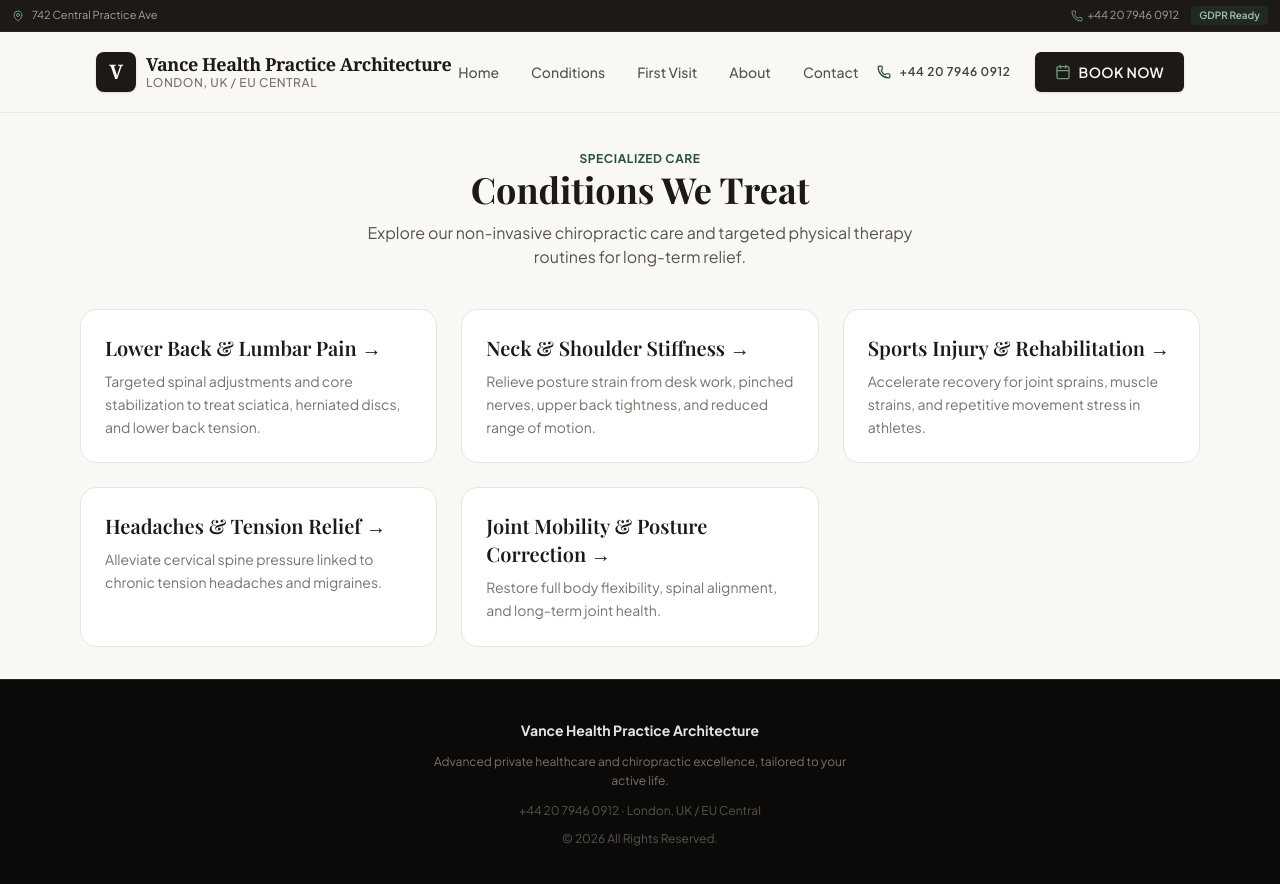
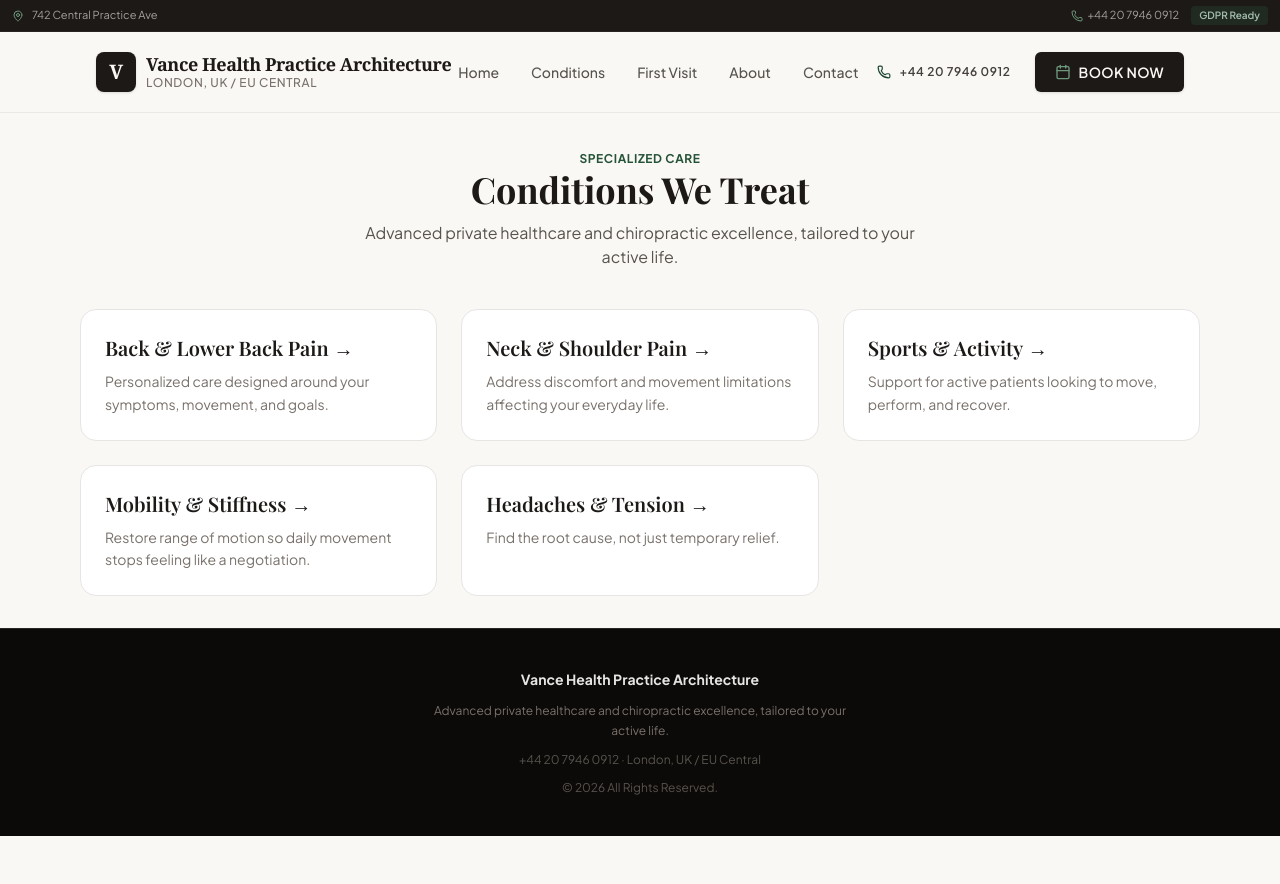
Before and after one commit to drealslick/Chiropractor-web-demo, a React (Vite) app: page /conditions in a window 1280 px wide. Shown: the top 884 px of the page. After the commit the page ends 836 px from the top, so only its background shows below. Built offline with nearby package versions, Linux system fonts and the light colour scheme; a web font is replaced by a local one.

Commit message:
Update Conditions.tsx

```diff
--- a/src/pages/Conditions.tsx
+++ b/src/pages/Conditions.tsx
@@ -1,58 +1,50 @@
 import React from 'react';
+import { Link } from 'react-router-dom';
+import { useClinic } from '../data/ClinicContext';
+import { conditionsData } from '../data/clinicData';
 
-const conditionList = [
-  {
-    id: 'back-lower-back-pain',
-    title: 'Lower Back & Lumbar Pain',
-    desc: 'Targeted spinal adjustments and core stabilization to treat sciatica, herniated discs, and lower back tension.',
-  },
-  {
-    id: 'neck-shoulder-pain',
-    title: 'Neck & Shoulder Stiffness',
-    desc: 'Relieve posture strain from desk work, pinched nerves, upper back tightness, and reduced range of motion.',
-  },
-  {
-    id: 'sports-injury',
-    title: 'Sports Injury & Rehabilitation',
-    desc: 'Accelerate recovery for joint sprains, muscle strains, and repetitive movement stress in athletes.',
-  },
-  {
-    id: 'headaches-tension',
-    title: 'Headaches & Tension Relief',
-    desc: 'Alleviate cervical spine pressure linked to chronic tension headaches and migraines.',
-  },
-  {
-    id: 'mobility-stiffness',
-    title: 'Joint Mobility & Posture Correction',
-    desc: 'Restore full body flexibility, spinal alignment, and long-term joint health.',
-  },
-];
+function slugify(value: string) {
+  return value
+    .toLowerCase()
+    .replace(/[^a-z0-9]+/g, '-')
+    .replace(/(^-|-$)/g, '');
+}
 
 export default function Conditions() {
+  const { clinicData: clinic } = useClinic();
+  const list = (clinic.customConditions && clinic.customConditions.length
+    ? clinic.customConditions
+    : conditionsData
+  ).map((item, i) => ({
+    id: item.id || slugify(item.title || `condition-${i}`),
+    title: item.title,
+    desc: item.description,
+  }));
+
   return (
     <div className="space-y-10 py-8 px-4 max-w-6xl mx-auto">
-      {/* Header */}
       <section className="text-center space-y-3">
         <span className="text-xs font-bold text-emerald-600 uppercase tracking-wider">Specialized Care</span>
-        <h1 className="text-3xl md:text-4xl font-bold text-stone-900">Conditions We Treat</h1>
+        <h1 className="text-3xl md:text-4xl font-bold text-stone-900">
+          {clinic.conditionsTitle || 'Conditions We Treat'}
+        </h1>
         <p className="text-stone-600 max-w-xl mx-auto">
-          Explore our non-invasive chiropractic care and targeted physical therapy routines for long-term relief.
+          {clinic.conditionsSubtitle || clinic.tagline}
         </p>
       </section>
 
-      {/* Conditions Grid */}
       <section className="grid grid-cols-1 md:grid-cols-2 lg:grid-cols-3 gap-6">
-        {conditionList.map((item) => (
-          <a
+        {list.map((item) => (
+          <Link
             key={item.id}
-            href={`/conditions/${item.id}`}
+            to={`/conditions/${item.id}`}
             className="block p-6 bg-white border border-stone-200 rounded-2xl hover:border-emerald-500 hover:shadow-lg transition group"
           >
             <h3 className="text-xl font-semibold text-stone-900 group-hover:text-emerald-600 transition mb-2">
               {item.title} →
             </h3>
             <p className="text-stone-500 text-sm leading-relaxed">{item.desc}</p>
-          </a>
+          </Link>
         ))}
       </section>
     </div>
```
